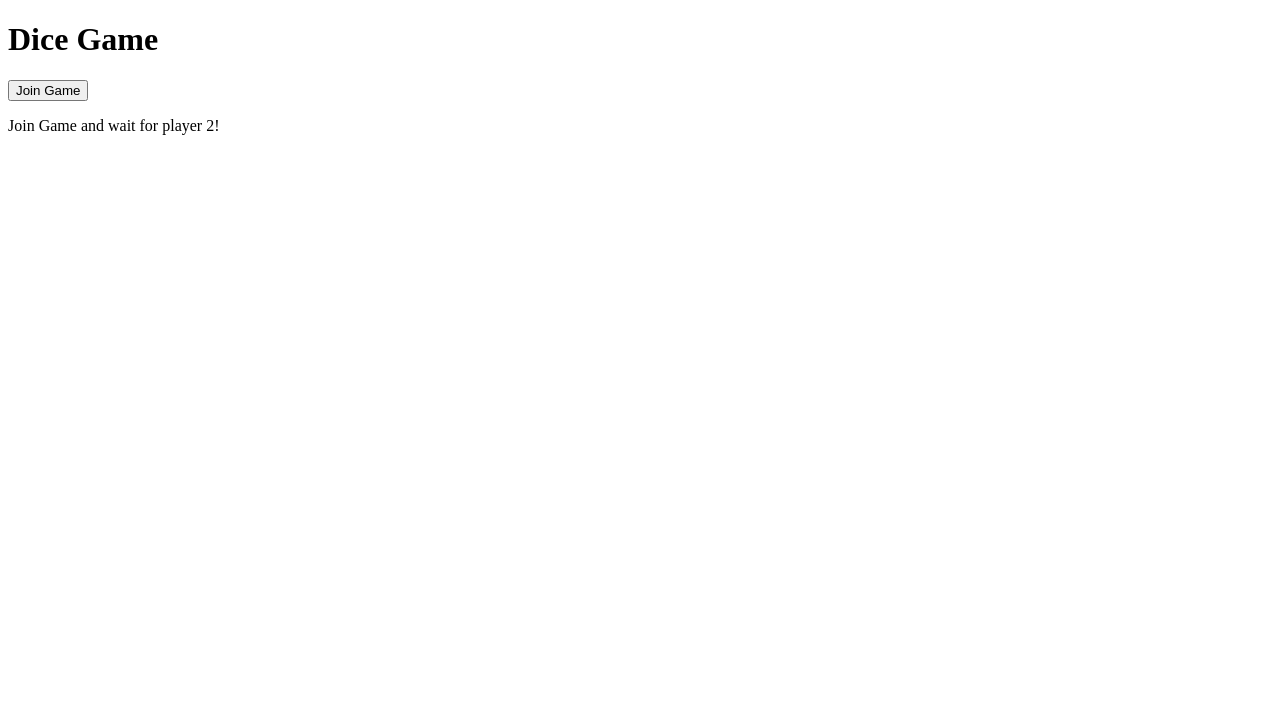
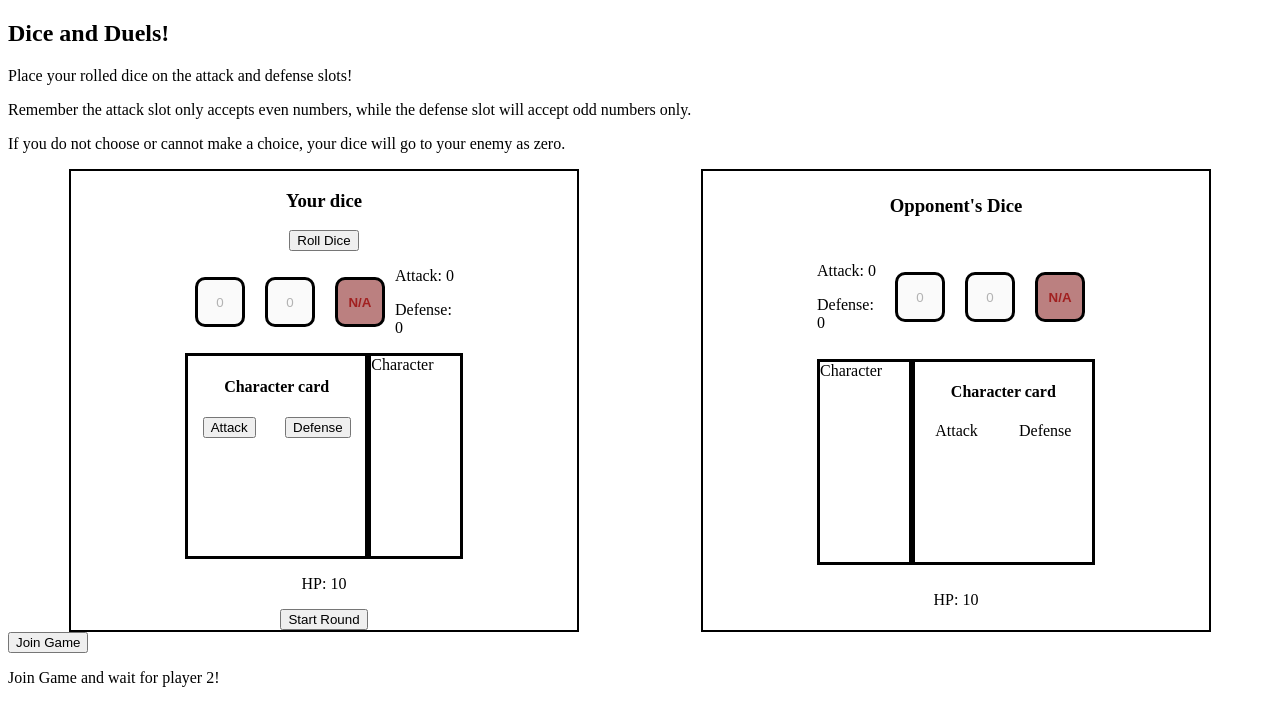
Before and after one commit to constanzadl/Dices, a React (Vite) app in the folder frontend/: page / in a window 1280 px wide. Shown: the top 726 px of the page. Built offline with nearby package versions, Linux system fonts and the light colour scheme; no server answers.

Commit message:
ui design for easier testing

```diff
--- a/frontend/src/App.jsx
+++ b/frontend/src/App.jsx
@@ -3,7 +3,6 @@ import DiceGame from "./components/DiceGame.jsx";
 function App() {
   return (
     <div>
-      <h1>Dice Game</h1>
       <DiceGame />
     </div>
   );
--- a/frontend/src/components/DiceGame.jsx
+++ b/frontend/src/components/DiceGame.jsx
@@ -2,7 +2,7 @@
 import React, { useEffect, useState } from "react";
 import { io } from "socket.io-client";
 import { rollDice } from "../gameLogic/diceGameLogic";
-
+import "./../styles/DiceGame.css";
 let userId = localStorage.getItem("userId");
 if (!userId) {
   userId = crypto.randomUUID();
@@ -179,53 +179,96 @@ export default function DiceGame() {
   //TODO: FRONTEND - Add remaining abilities to f/e
   return (
     <div>
-      {playerCount === 2 ? (
-        <>
-          <h2>Dice Game Component</h2>
-          <h3>Enemy</h3>
-          <p>HP: {enemyValues.hp}</p>
-          <p>
-            Dices: {enemyValues.diceOne}, {enemyValues.diceTwo}
-          </p>
-
-          <h3>Me</h3>
-          <p>HP: {hp}</p>
-          {/* You click diceValueOne and diceValueTwo and then click on attack or defense buttons to set the values for the sendValues socket */}
-          {/* uIMessage to let the player know what is going on during the game*/}
-          {uiMsg && <p style={{ color: "tomato" }}>{uiMsg}</p>}
+      <h2>Dice and Duels!</h2>
       <p>Place your rolled dice on the attack and defense slots!</p>
       <p>
-            Remember the attack slot only accepts even numbers, while the
-            defense slot will accept odd numbers only.
+        Remember the attack slot only accepts even numbers, while the defense
+        slot will accept odd numbers only.
       </p>
       <p>
-            If you do not choose or cannot make a choice, your dice will go to
-            your enemy as zero.
+        If you do not choose or cannot make a choice, your dice will go to your
+        enemy as zero.
       </p>
+      {uiMsg && <p style={{ color: "tomato" }}>{uiMsg}</p>}
+      <div className="gameComponent">
+        <div className="playerHub">
+          <h3>Your dice</h3>
+          <button onClick={randomDice} disabled={diceRolled}>
+            Roll Dice
+          </button>
+          <div className="diceValues">
+            <div className="dice">
               <button
+                className="die"
                 onClick={() => handleSelectDie("one")}
                 disabled={!diceValueOne || used.one}
               >
                 {diceValueOne}
               </button>
               <button
+                className="die"
                 onClick={() => handleSelectDie("two")}
                 disabled={!diceValueTwo || used.two}
               >
                 {diceValueTwo}
               </button>
-          <button onClick={() => handlePlace("attack")}>
-            Attack: {attack}
+              <button className="die extra" disabled="true">
+                N/A
               </button>
-          <button onClick={() => handlePlace("defense")}>
-            Defense: {defense}
+            </div>
+            <div className="values">
+              <p>Attack: {attack}</p>
+              <p>Defense: {defense}</p>
+            </div>
+          </div>
+          <div className="character">
+            <div className="characterCard">
+              <h4>Character card</h4>
+              <div className="cardButtons">
+                <button onClick={() => handlePlace("attack")}>Attack</button>
+                <button onClick={() => handlePlace("defense")}>Defense</button>
+              </div>
+            </div>
+            <div className="characterProfile">Character</div>
+          </div>
+          <p>HP: {hp}</p>
+          <button onClick={sendValues}>Start Round</button>
+        </div>
+        <div className="enemyHub">
+          <h3>Opponent's Dice</h3>
+          <div className="diceValues">
+            <div className="values">
+              <p>Attack: {attack}</p>
+              <p>Defense: {defense}</p>
+            </div>
+            <div className="dice">
+              <button className="die" disabled="true">
+                {enemyValues.diceOne}
               </button>
+              <button className="die" disabled="true">
+                {enemyValues.diceTwo}
+              </button>
+              <button className="die extra" disabled="true">
+                N/A
+              </button>
+            </div>
+          </div>
+          <div class="character">
+            <div className="characterProfile">Character</div>
+            <div className="characterCard">
+              <h4>Character card</h4>
+              <div className="cardButtons">
+                <span>Attack</span>
+                <span>Defense</span>
+              </div>
+            </div>
+          </div>
 
-          <button onClick={randomDice} disabled={diceRolled}>
-            Roll Dice
-          </button>
-          <button onClick={sendValues}>Start Round</button>
-        </>
+          <p>HP: {enemyValues.hp}</p>
+        </div>
+      </div>
+      {playerCount === 2 ? (
+        <></>
       ) : (
         <>
           <button onClick={joinGame}>Join Game</button>
--- /dev/null
+++ b/frontend/src/styles/DiceGame.css
@@ -0,0 +1,59 @@
+.gameComponent {
+  display: flex;
+  width: 100%;
+  justify-content: space-around;
+}
+
+.playerHub,
+.enemyHub {
+  border: 2px solid black;
+  display: flex;
+  flex-direction: column;
+  justify-content: space-around;
+  align-items: center;
+  width: 40%;
+}
+.diceValues,
+.character {
+  display: flex;
+  justify-content: space-between;
+  align-items: center;
+  width: 55%;
+}
+
+.dice {
+  display: flex;
+  justify-content: space-between;
+  align-items: center;
+}
+.die {
+  border: 3px solid black;
+  border-radius: 10px;
+  width: 50px;
+  height: 50px;
+  margin: 10px;
+}
+.extra {
+  background-color: rgba(121, 2, 2, 0.5);
+  font-weight: bold;
+  color: rgba(155, 8, 8, 0.8);
+}
+
+.characterProfile {
+  border: 3px solid black;
+  height: 200px;
+  width: 100px;
+}
+
+.characterCard {
+  border: 3px solid black;
+  height: 200px;
+  width: 200px;
+  text-align: center;
+}
+
+.cardButtons {
+  display: flex;
+  justify-content: space-around;
+  align-items: center;
+}
```
Lines whose indentation alone changed are shown as unchanged.
